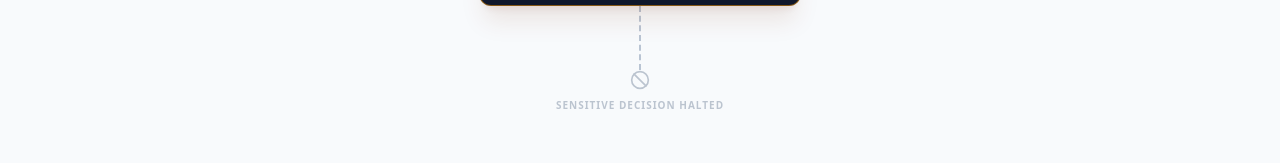
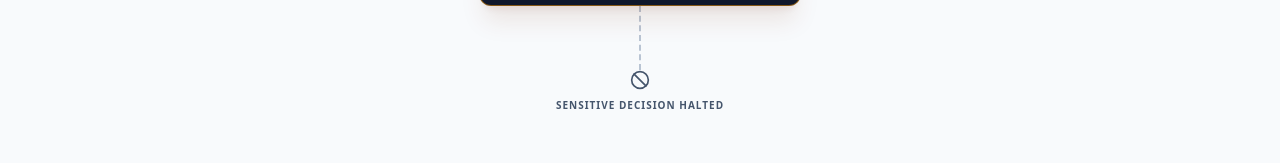
Before and after one commit to PrimeElixir/catena-landing, a Next.js app: page / in a window 1280 px wide. Shown: the part 5740-5903 px from the top of the page. Built offline with nearby package versions, Linux system fonts and the light colour scheme.

Commit message:
style: fix WCAG contrast issue for halted state text

```diff
--- a/src/components/GovernedFabric.tsx
+++ b/src/components/GovernedFabric.tsx
@@ -80,9 +80,9 @@ export default function GovernedFabric() {
           <div className="w-[2px] h-16 border-l-2 border-dashed border-slate-400 opacity-60"></div>
 
           {/* Halted state */}
-          <div className="flex flex-col items-center opacity-40">
-            <Ban size={20} className="text-slate-500 mb-2" />
-            <p className="text-[10px] font-bold text-slate-500 uppercase tracking-widest">Sensitive Decision Halted</p>
+          <div className="flex flex-col items-center">
+            <Ban size={20} className="text-slate-600 mb-2" />
+            <p className="text-[10px] font-bold text-slate-600 uppercase tracking-widest">Sensitive Decision Halted</p>
           </div>
 
         </div>
```
